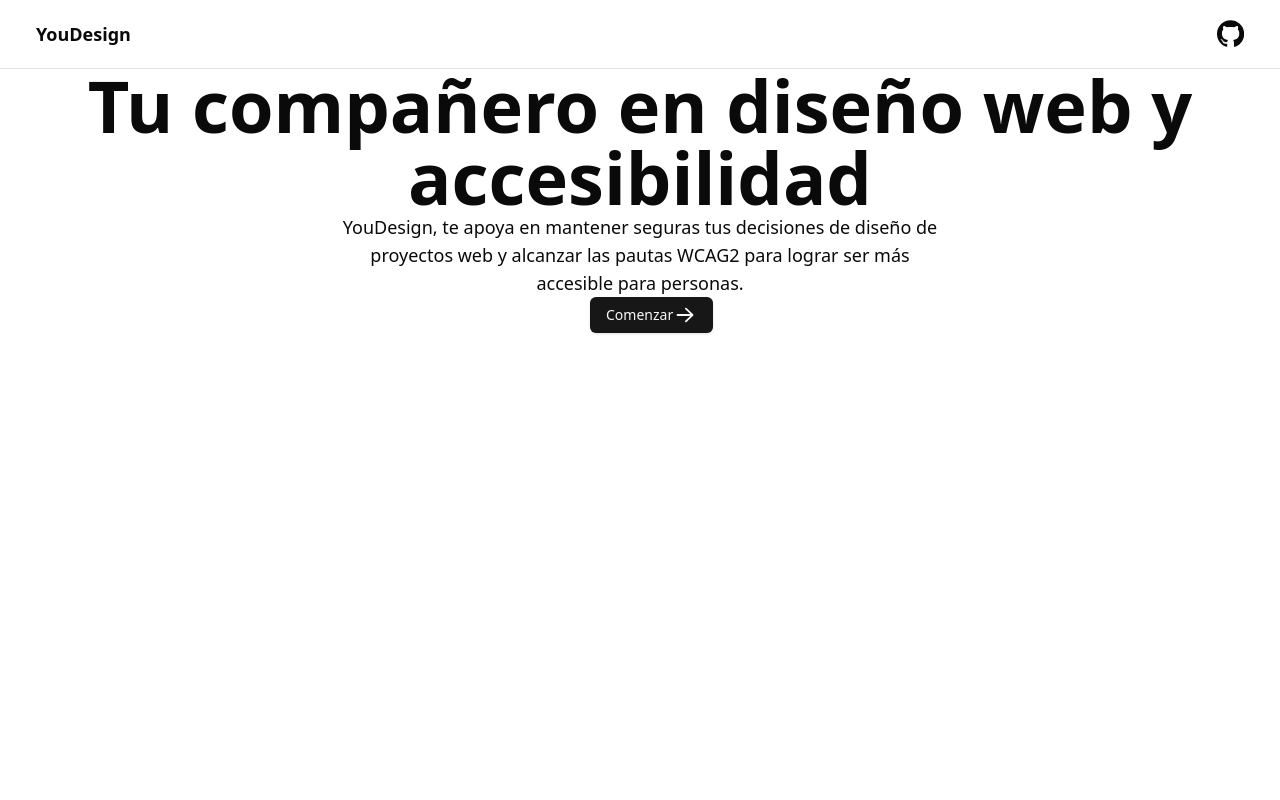
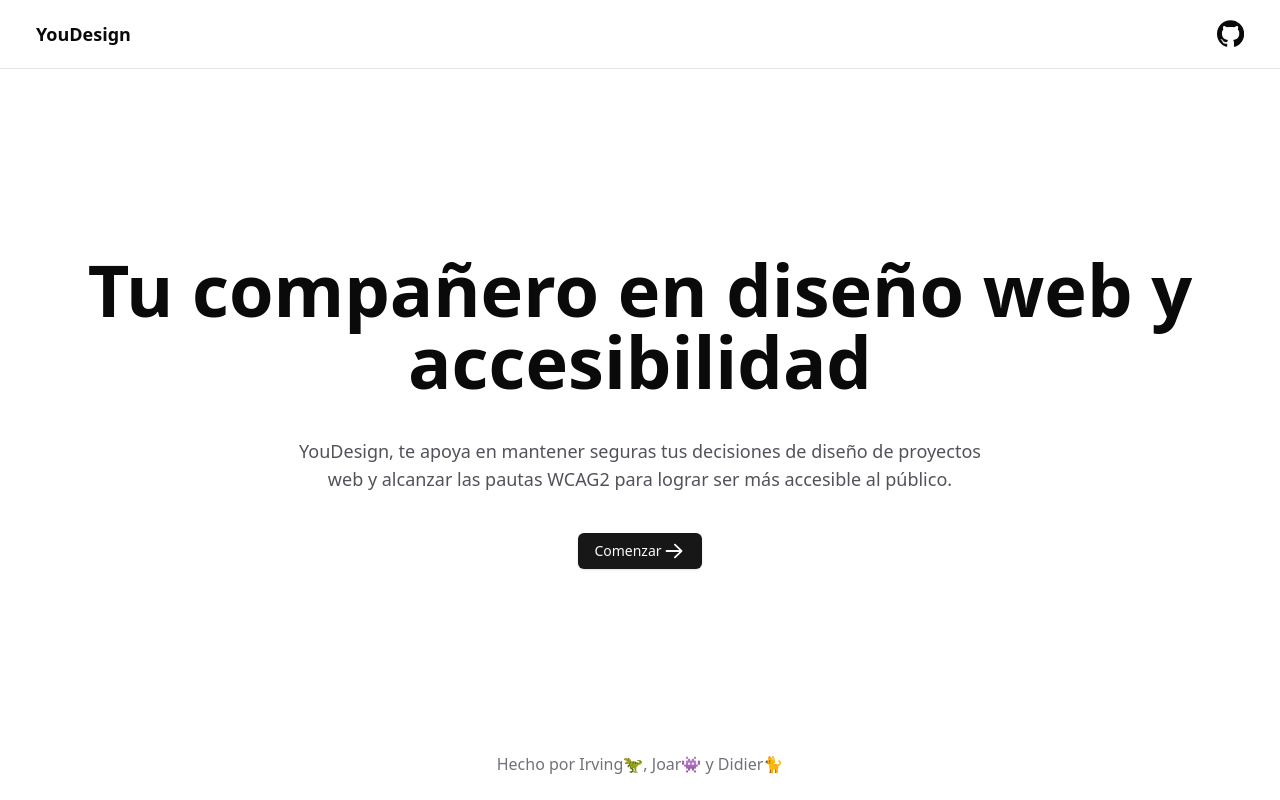
Before and after one commit to Irving-8man/you-design, a Next.js app: page / in a window 1280 px wide. Built offline with nearby package versions, Linux system fonts and the light colour scheme.

Commit message:
Update design footer ang header

```diff
--- a/app/layout.tsx
+++ b/app/layout.tsx
@@ -1,17 +1,21 @@
-import '@/app/ui/global.css';
-import Header from './ui/header-index';
+import '@/app/ui/global.css'
+import Header from '@/app/ui/layout/header-index'
+import Footer from '@/app/ui/layout/footer-index'
 
 export default function RootLayout({
   children,
 }: {
   children: React.ReactNode;
 }) {
+
+  const classBody ="min-h-[100vh] flex flex-col justify-between"
   return (
     <html lang="es">
-      <body>
+      <body className={classBody}>
       <Header/>
         {children}
-        </body>
+      <Footer/>
+      </body>
     </html>
   );
 }
--- a/app/page.tsx
+++ b/app/page.tsx
@@ -4,19 +4,18 @@ import { buttonVariants } from "@/app/components/button-shadcn"
 import ArrowRightIcon from "@heroicons/react/20/solid/ArrowRightIcon"
 
 export default function Page() {
-  const classMain =""
-  const classMainSection = "flex flex-col flex-nowrap justify-center items-center"
+  const classMainSection = "flex flex-col flex-nowrap justify-center items-center gap-10"
   const classMainTitle = "font-semibold text-7xl max-w-[70ch] text-center"
-  const classMainSubtile = "text-lg max-w-[60ch] text-center"
-  const classMainButton = "max-w-[100px]"
+  const classMainSubtile = "text-lg max-w-[70ch] text-center text-zinc-600"
+
   return (
-    <main className={classMain}>
+    <main>
       <section className={classMainSection}>
         <h1 className={classMainTitle}>Tu compañero en diseño web y accesibilidad</h1>
         <p className={classMainSubtile}>YouDesign, te apoya en mantener seguras tus decisiones de diseño de proyectos web y
-        alcanzar las pautas WCAG2 para lograr ser más accesible para personas.
+        alcanzar las pautas WCAG2 para lograr ser más accesible al público.
         </p>
-        <span className={classMainButton}>
+        <span>
             <Link href="/home" className={buttonVariants({ variant: "default" })}>Comenzar <ArrowRightIcon className="w-5 md:w-6" /> </Link>
         </span>
       </section>
--- /dev/null
+++ b/app/ui/layout/footer-index.tsx
@@ -0,0 +1,7 @@
+
+export default function Footer(){
+  const classFooter = "text-center pb-6 text-zinc-500"
+  return(
+    <footer className={classFooter}>Hecho por Irving🦖, Joar👾 y Didier🐈</footer>
+  );
+}
--- a/app/ui/header-index.tsx
+++ b/app/ui/layout/header-index.tsx
@@ -1,22 +1,22 @@
-import Github from "./icons/github"
+import Github from "@/app/ui/icons/github"
 import Link from "next/link"
 import ExternalLink from "@/app/components/external-link"
 
 export default function Header(){
   const classHeader = "px-5 py-5 w-full lg:px-9 sticky top-0 z-50 bg-white dark:bg-neutral-900 border-b"
   const classHeaderNav = "flex flex-row justify-between"
-  const classHeaderNavLinks ="flex flex-row justify-center items-center gap-7"
+  const classHeaderNavLinks ="flex flex-row justify-center items-center gap-3"
   const classHeaderTitle = "text-lg font-bold"
   return(
     <header className={classHeader}>
       <nav className={classHeaderNav}>
         <Link href="/"><span className={classHeaderTitle}> YouDesign</span></Link>
         <div className={classHeaderNavLinks}>
-        <ExternalLink href="https://github.com/Irving-8man">
-            <Github/>
-        </ExternalLink>
+          <ExternalLink href="https://github.com/Irving-8man/you-design">
+              <Github/>
+          </ExternalLink>
         </div>
       </nav>
     </header>
-  )
+  );
 }
```
Also changed, not shown: app/ui/footer-index.tsx (deleted).
